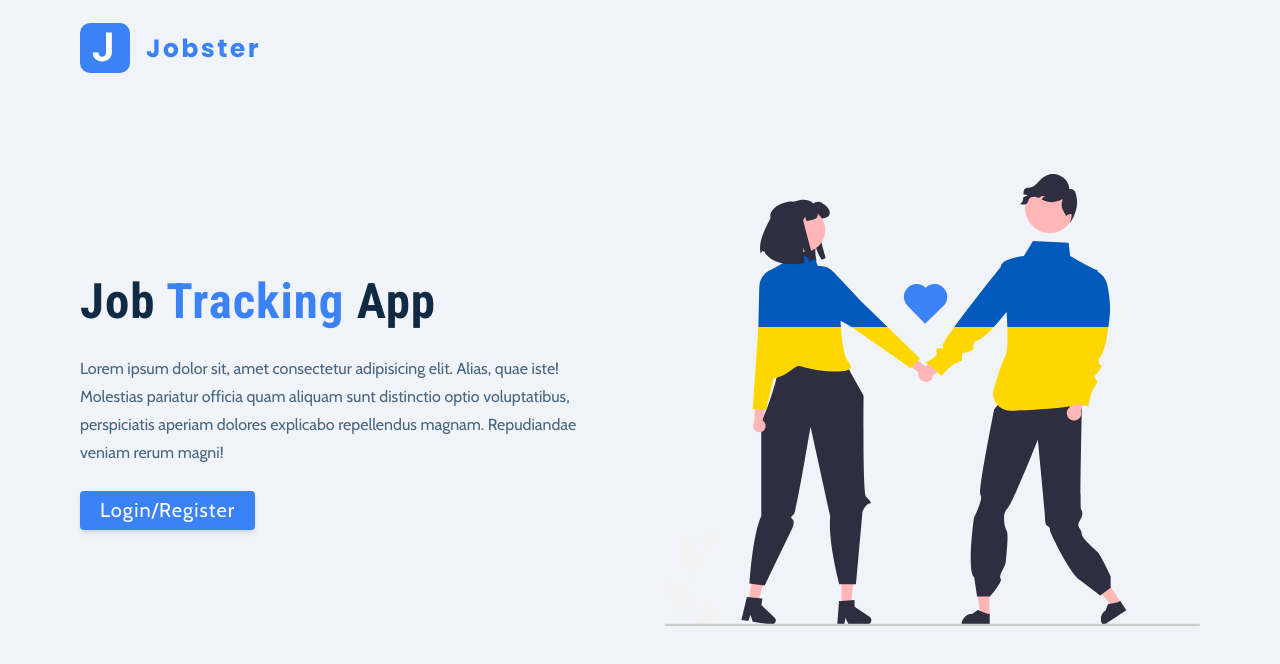
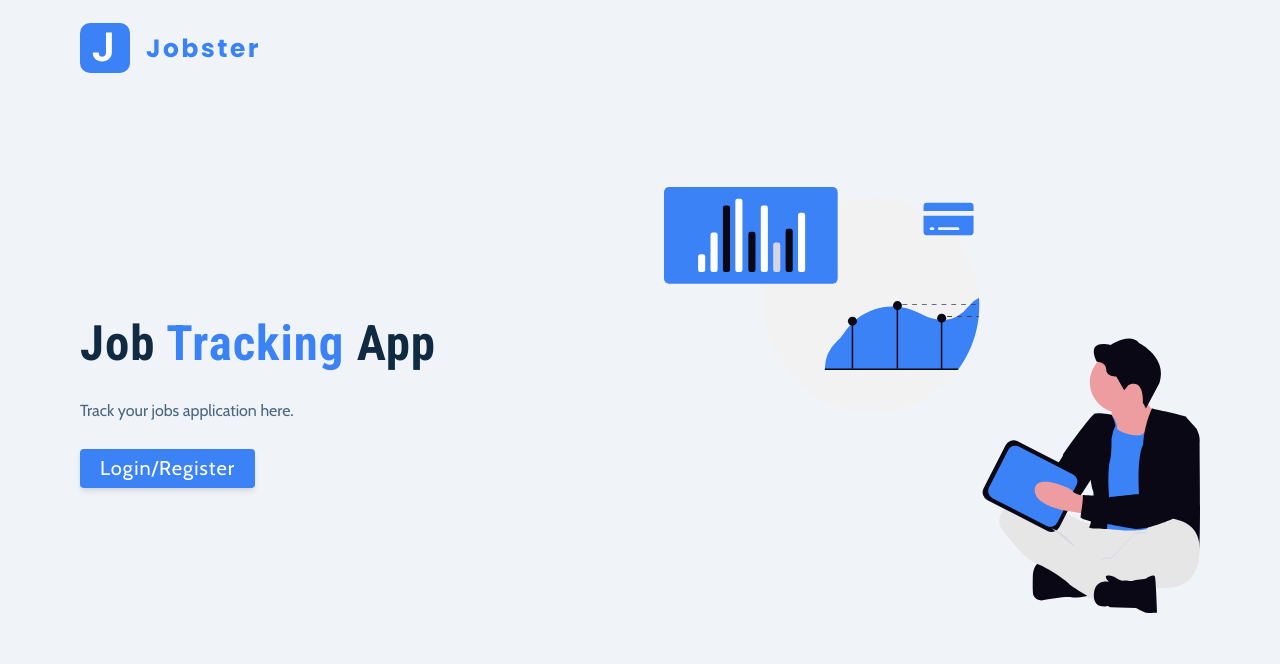
Before and after one commit to ChiaYiLong0921/jobster-r-v, a React (Vite) app: page /landing in a window 1280 px wide. Shown: the top 664 px of the page. Built offline with nearby package versions, Linux system fonts and the light colour scheme; no server answers.

Commit message:
set server

```diff
--- a/src/features/allJobs/allJobsThunk.js
+++ b/src/features/allJobs/allJobsThunk.js
@@ -25,6 +25,8 @@ export const showStatsThunk = async (_, thunkAPI) => {
   try {
     const resp = await customFetch.get('/jobs/stats')
     if (isDebug()) {
+      console.log(resp);
+
       console.log(resp.data)
     }
     return resp.data
--- a/src/pages/Landing.jsx
+++ b/src/pages/Landing.jsx
@@ -1,5 +1,5 @@
 import React from 'react'
-import main from '../assets/images/main.svg'
+import main from '../assets/images/main2.svg'
 import Wrapper from '../assets/wrappers/LandingPage'
 import { Link } from 'react-router-dom'
 import { Logo } from '../components'
@@ -16,10 +16,7 @@ const Landing = () => {
             job <span>tracking</span> app
           </h1>
           <p>
-            Lorem ipsum dolor sit, amet consectetur adipisicing elit. Alias,
-            quae iste! Molestias pariatur officia quam aliquam sunt distinctio
-            optio voluptatibus, perspiciatis aperiam dolores explicabo
-            repellendus magnam. Repudiandae veniam rerum magni!
+            Track your jobs application here.
           </p>
           <Link to="/register" className="btn btn-hero">
             Login/Register
--- a/src/pages/dashboard/Stats.jsx
+++ b/src/pages/dashboard/Stats.jsx
@@ -11,6 +11,7 @@ const Stats = () => {
   useEffect(() => {
     dispatch(showStats())
   }, [])
+
   return (
     <>
       <StatsContainer />
--- a/src/utils/axios.jsx
+++ b/src/utils/axios.jsx
@@ -2,8 +2,8 @@ import axios from 'axios'
 import { getUserFromLocalStorage, isDebug } from '.'
 import { clearStore } from '../features/user/userSlice'
 
-// const backend_url = import.meta.env.VITE_BACKEND_URL
-const backend_url = 'https://stalked-hypergenetical-ivory.ngrok-free.dev/api/v1'
+const backend_url = import.meta.env.VITE_BACKEND_URL
+// const backend_url = 'https://stalked-hypergenetical-ivory.ngrok-free.dev/api/v1'
 
 
 const customFetch = axios.create({
```
Also changed, not shown: src/assets/images/main2.svg (added).
